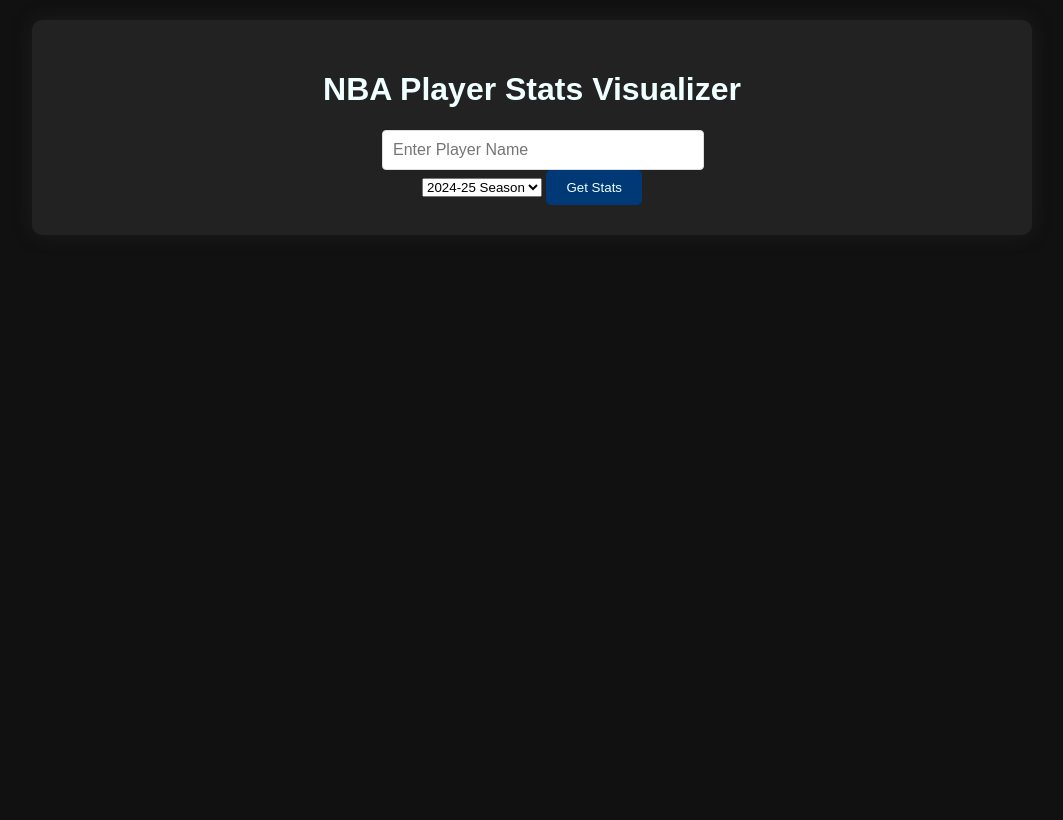
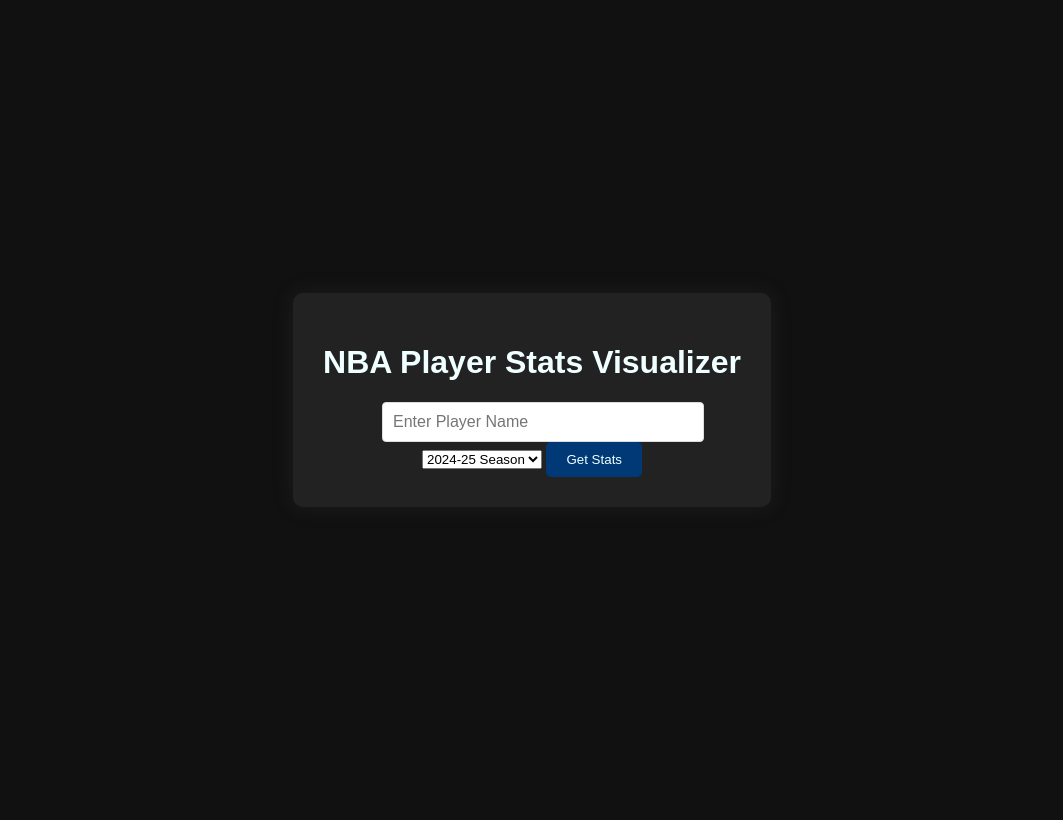
Before and after one commit to midwestball/midwestball.github.io, a Flask app: page / in a window 1280 px wide. Shown: the whole page, without its empty margins (108-1171 px from the left). Before the commit the page ends 235 px from the top, so only its background shows below. Run offline with Flask 3, Linux system fonts and the light colour scheme; parts of the project's set-up code (start-up, migrations or seed data) failed here and were passed over.

Commit message:
Changing visuals

```diff
--- a/frontend/app.py
+++ b/frontend/app.py
@@ -93,6 +93,15 @@
         mode='lines',
         name='5-Game Moving Average'
     )
+    fig.update_layout(
+        legend=dict(
+            orientation="h",
+            yanchor="bottom",
+            y=-0.3,
+            xanchor="center",
+            x=0.5
+        )
+    )
     return pio.to_html(fig, full_html=False)
 
 def create_rest_days_chart(df):
@@ -104,6 +113,15 @@
         y='points',
         title='Points by Rest Days',
         labels={'days_rest': 'Days Since Last Game', 'points': 'Points Scored'}
+    )
+    fig.update_layout(
+        legend=dict(
+            orientation="h",
+            yanchor="bottom",
+            y=-0.3,
+            xanchor="center",
+            x=0.5
+        )
     )
     return pio.to_html(fig, full_html=False)
 
@@ -170,7 +188,15 @@
         line=dict(width=2, dash='dot'),
         selector=dict(name='season_avg_points')
     )
-
+    fig.update_layout(
+        legend=dict(
+            orientation="h",
+            yanchor="bottom",
+            y=-0.3,
+            xanchor="center",
+            x=0.5
+        )
+    )
     return pio.to_html(fig, full_html=False)
 
 def create_back_to_back_comparison(df):
@@ -195,6 +221,19 @@
             tickvals=[False, True]
         )
     )
+    fig.update_layout(
+        xaxis=dict(
+            ticktext=['Regular Rest', 'Back-to-Back'],
+            tickvals=[False, True]
+        ),
+        legend=dict(
+            orientation="h",
+            yanchor="bottom",
+            y=-0.3,
+            xanchor="center",
+            x=0.5
+        )
+    )
 
     return pio.to_html(fig, full_html=False)
 
--- a/frontend/templates/index.html
+++ b/frontend/templates/index.html
@@ -7,6 +7,7 @@
 </head>
 <body>
     <div class="container">
+        <div class="content">
             <h1>NBA Player Stats Visualizer</h1>
             {% if error %}
             <p class="error">{{ error }}</p>
@@ -30,6 +31,24 @@
                 <button type="submit">Get Stats</button>
             </form>
         </div>
+    </div>
+    <style>
+        body, html {
+            height: 100%;
+            margin: 0;
+            display: flex;
+            justify-content: center;
+            align-items: center;
+        }
+        .container {
+            text-align: center;
+        }
+        .content {
+            width: 100%;
+            max-width: 600px;
+        }
+    </style>
+</body>
 
     <script>
         document.addEventListener('DOMContentLoaded', function() {
```
Also changed, not shown: frontend/templates/player_stats.html (+30 -42 lines). Lines whose indentation alone changed are shown as unchanged.
